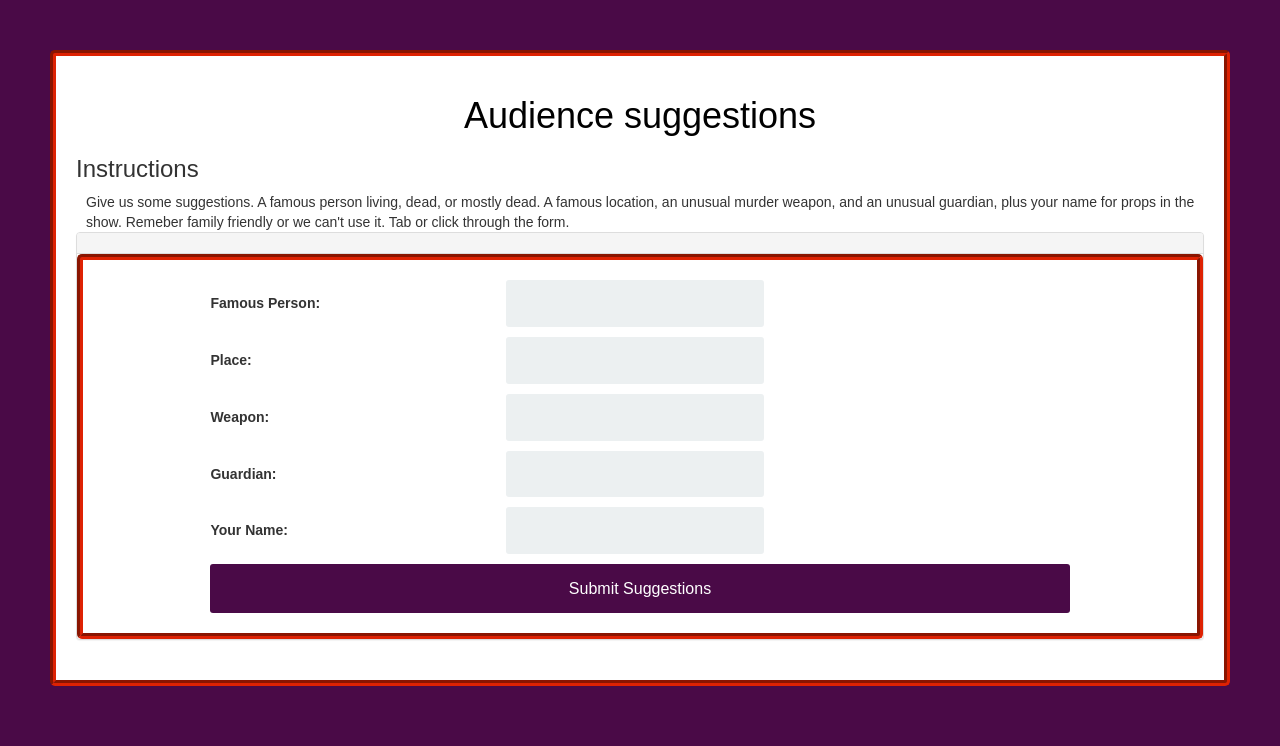
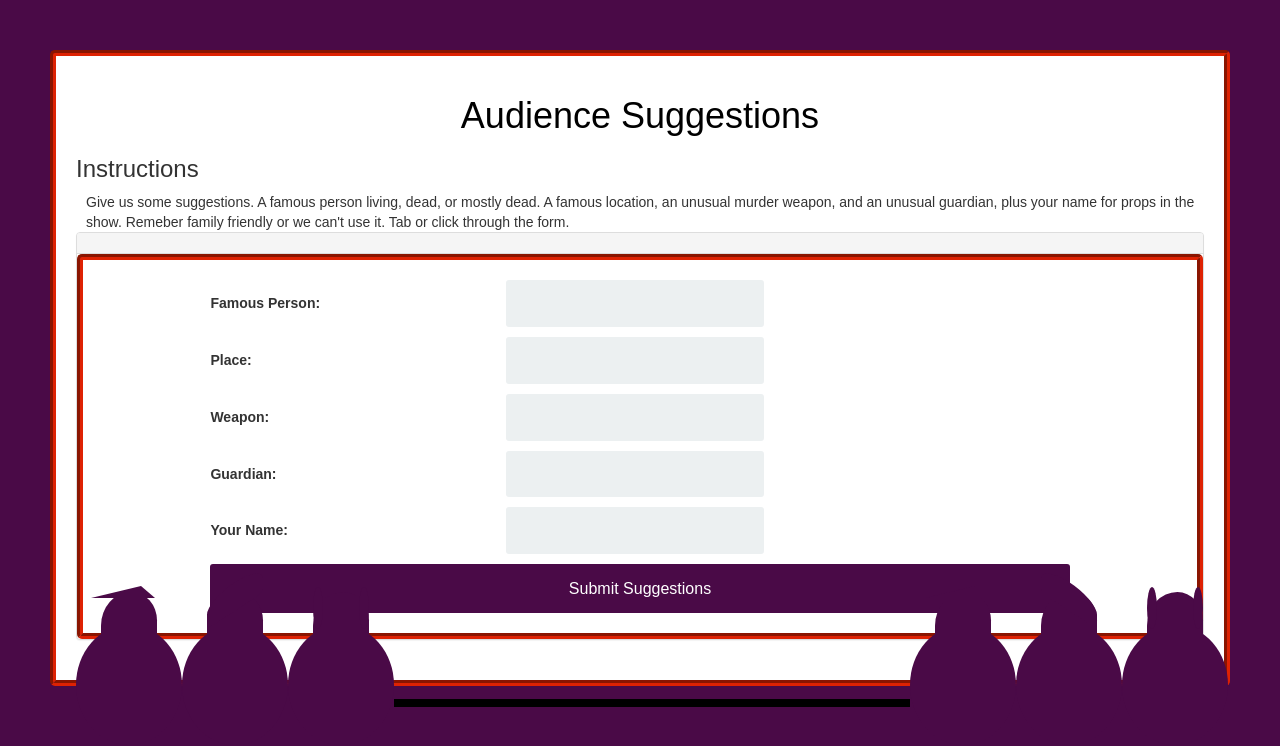
Before and after one commit to ClJarvis/WhoseLineOnline, a Django app: page / in a window 1280 px wide. Shown: the top 746 px of the page. Run offline with Django 3.2, Linux system fonts and the light colour scheme; some libraries are stand-ins or nearby versions.

Commit message:
add audience shadow

```diff
--- a/onlineimprov/main_app/static/Improv_style.css
+++ b/onlineimprov/main_app/static/Improv_style.css
@@ -185,3 +185,116 @@ hr {
 	padding: 10px;
 	height: 10px;
 }
+
+.audienceSilhouette {
+	display: flex;
+	justify-content: space-between;
+	width: 90%;
+	align-items: center;
+	position: absolute;
+}
+
+.stageLeft, .stageRight {
+	display: flex;
+	justify-content: center;
+	position: relative;
+}
+
+.audience_body {
+	background-color: #4a0a47;
+	height: 120px;
+	width: 106px;
+	border-radius: 50%;
+	display: flex;
+	justify-content: center;
+	align-items: center;
+	margin-top: -35px;
+
+}
+
+.audience_head {
+	background-color: #4a0a47;
+	position: absolute;
+	height: 62px;
+    width: 56PX;
+    border-top-right-radius: 70%;
+    border-top-left-radius: 83%;
+	border-bottom-left-radius: 0;
+	border-bottom-right-radius: 0;
+
+
+	display: flex;
+	justify-content: space-between;
+	align-items: center;
+	margin-top: -125px;
+	overflow: visible;
+
+}
+
+.pirate_hat {
+	background-color: #4a0a47;
+	position: absolute;
+	height: 29px;
+    width: 56PX;
+    border-top-right-radius: 70%;
+    border-top-left-radius: 70%;
+	border-bottom-left-radius: 20%;
+	border-bottom-right-radius: 20%;
+    transform: skewY(-33deg);
+	display: flex;
+	justify-content: center;
+	align-items: center;
+	margin-top: -52px;
+	overflow: visible;
+	/* outline: 2px blue solid; */
+}
+
+.pirate_hat_R {
+	background-color: #4a0a47;
+	position: absolute;
+	height: 29px;
+    width: 56PX;
+    border-top-right-radius: 70%;
+    border-top-left-radius: 70%;
+	border-bottom-left-radius: 20%;
+	border-bottom-right-radius: 20%;
+    transform: skewY(33deg);
+	display: flex;
+	justify-content: center;
+	align-items: center;
+	margin-top: -52px;
+	overflow: visible;
+	/*outline: 2px blue solid; */
+}
+
+.elf_ears {
+	background-color: #4a0a47;
+	height: 42px;
+    width: 10px;
+    margin-top: -30px;
+    margin-right: 0px;
+    border-bottom-left-radius: 62%;
+    border-bottom-right-radius: 62%;
+    border-top-left-radius: 62%;
+    border-top-right-radius: 62%;
+   /* outline: 2px blue solid; */
+
+}
+
+.princess_hat {
+	border-left: 50px solid transparent;
+	border-right:14px solid transparent;
+	border-bottom: calc(4 * 4px * 0.8) solid #4a0a47;
+	border-top: 10px solid transparent;
+	outline: 2px blue;
+	margin-top: -72px;
+    margin-left: -10px;
+}
+
+.gapper {
+	width: 1000px;
+    height: fit-content;
+	background-color: #de2203;
+	border: solid 4px #000;
+
+}
--- a/onlineimprov/main_app/templates/index.html
+++ b/onlineimprov/main_app/templates/index.html
@@ -6,7 +6,7 @@
 <head>
 <meta charset="utf-8">
 <link href="{% static 'bootstrap.min.css' %}" rel="stylesheet">
-<link rel="stylesheet" type="text/css" href="{% static 'improv_style.css' %}" />
+<link rel="stylesheet" type="text/css" href="{% static 'Improv_style.css' %}" />
 
 <title>Distance suggestions</title>
 </head>
@@ -16,7 +16,7 @@
 
 	<div class="data-screen">
 		<div class="app-title" id="inspire">
-			<h1>Audience suggestions</h1>
+			<h1>Audience Suggestions</h1>
 	</div>
 
 			<h3>Instructions</h3>
@@ -39,8 +39,43 @@
 	</form>
 
  	</div>
+	</div>
 
-	</div>
+ 	<div class="audienceSilhouette">
+ 	<div class="stageLeft">
+	 	<div class="audience_body">
+	 		<div class="audience_head">
+	 	  		<div class="princess_hat"></div>
+	 		</div>
+	 	</div>
+	 	<div class="audience_body">
+	 		<div class="audience_head"><div class="pirate_hat"></div></div>
+	 	</div>
+	 	<div class="audience_body">
+	 		<div class="audience_head">
+	 			<div class="elf_ears"></div>
+	 			<div class="elf_ears"></div>
+	 	</div>
+	 	</div>
+	 </div>
+	 	<div class="gapper"></div>
+	 <div class="stageRight">
+	 	<div class="audience_body">
+	 		<div class="audience_head">
+	 			<div class="princess_hat"></div>
+	 		</div>
+ 	    </div>
+	 	<div class="audience_body">
+	 		<div class="audience_head">
+	 			<div class="pirate_hat_R"></div>
+	 		</div>
+	 	</div>
+	 	<div class="audience_body">
+	 		<div class="audience_head">
+	 			<div class="elf_ears"></div>
+	 			<div class="elf_ears"></div>
+	 		</div>
+	 	</div>
 	<!--   Make audience shiloute here -->
  <div id='curta in'>
  </div>
```
